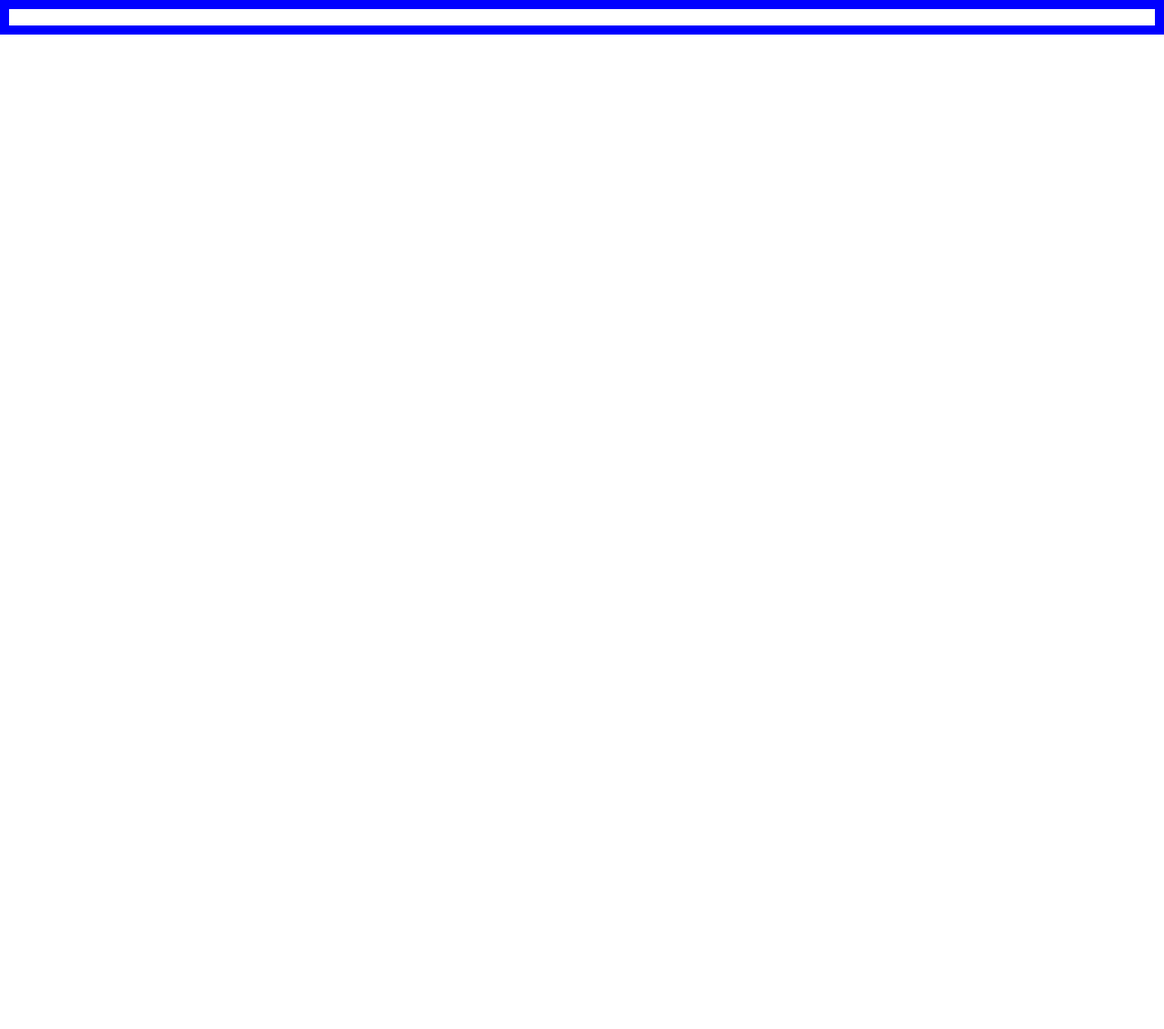
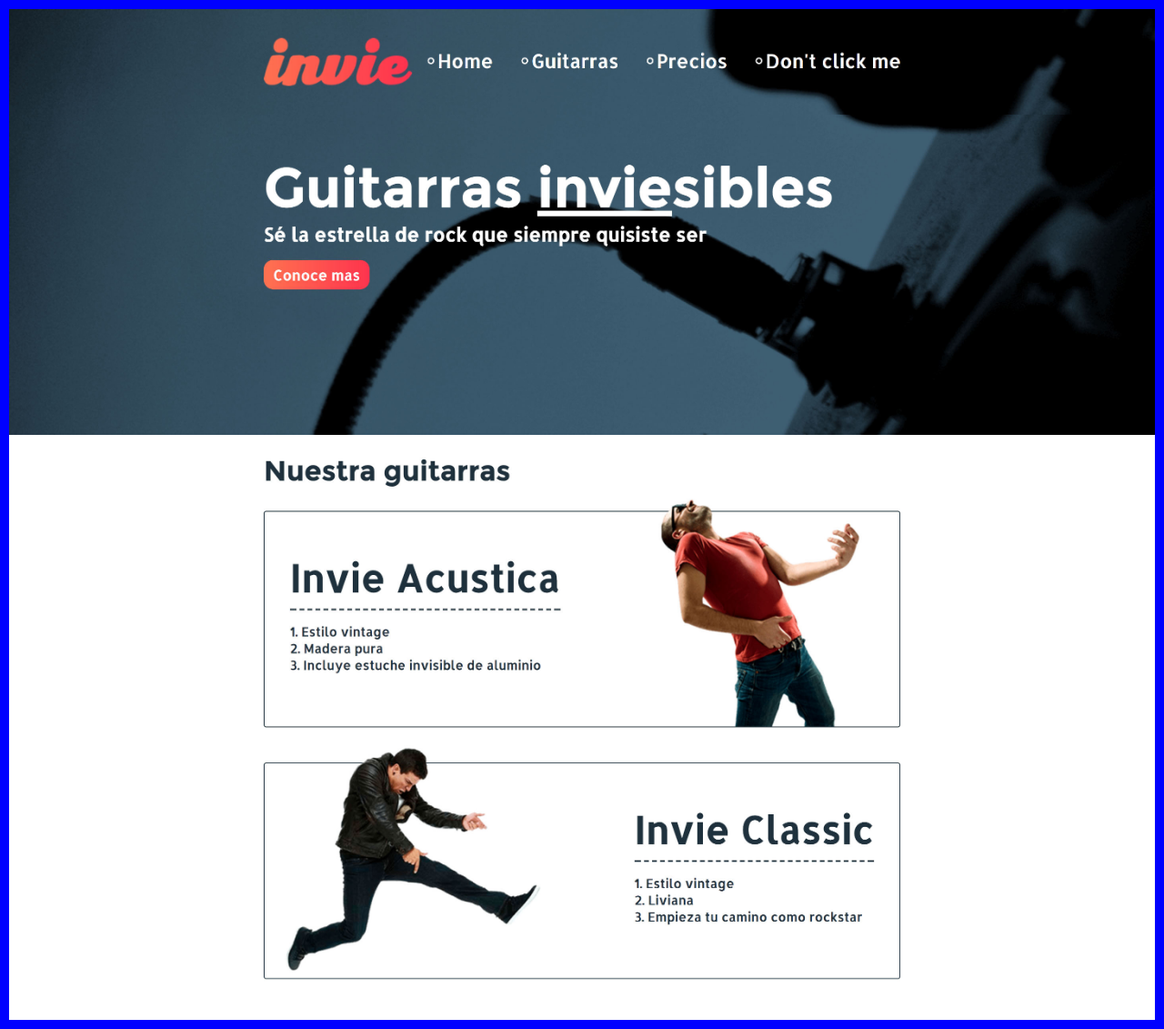
Before and after one commit to marqitoron/invie-github, a plain HTML site: page index.html in a window 1280 px wide. Shown: the whole page at 91% size. Before the commit the page ends 800 px from the top, so only its background shows below. Drawn offline with Linux system fonts and the light colour scheme.

Commit message:
modificando y agregando las imagenes

```diff
--- a/index.html
+++ b/index.html
@@ -15,6 +15,9 @@
     </style>
   </head>
   <body>
-    <img src="nueva-imagen.jpg" alt="">
-  </body>
+    <img src="header.jpg" alt="">
+    <img src="hero.jpg" alt="">
+    <img src="acustica.jpg" alt="">
+    <img src="clasica.jpg" alt="">
+    </body>
 </html>
```
